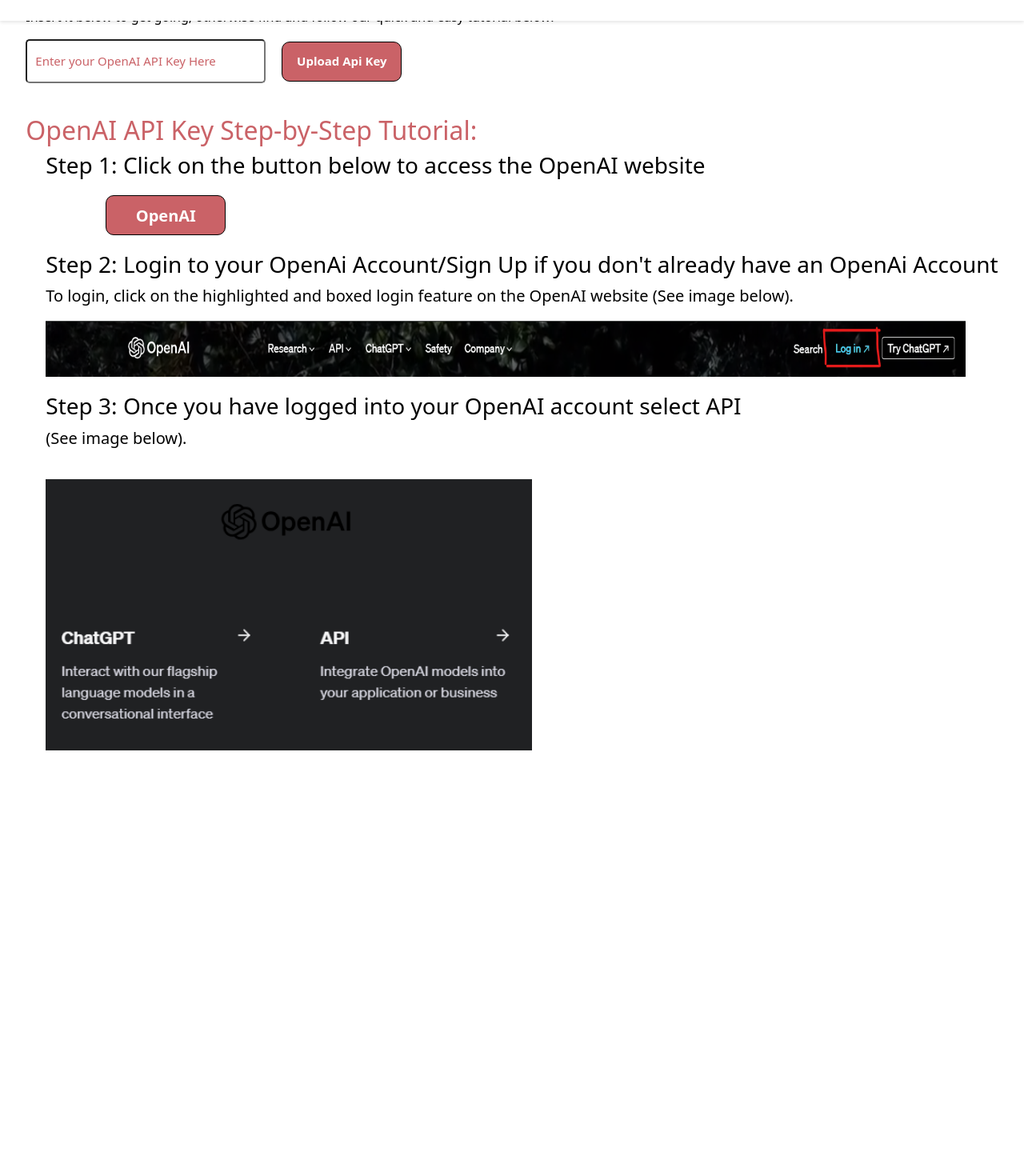
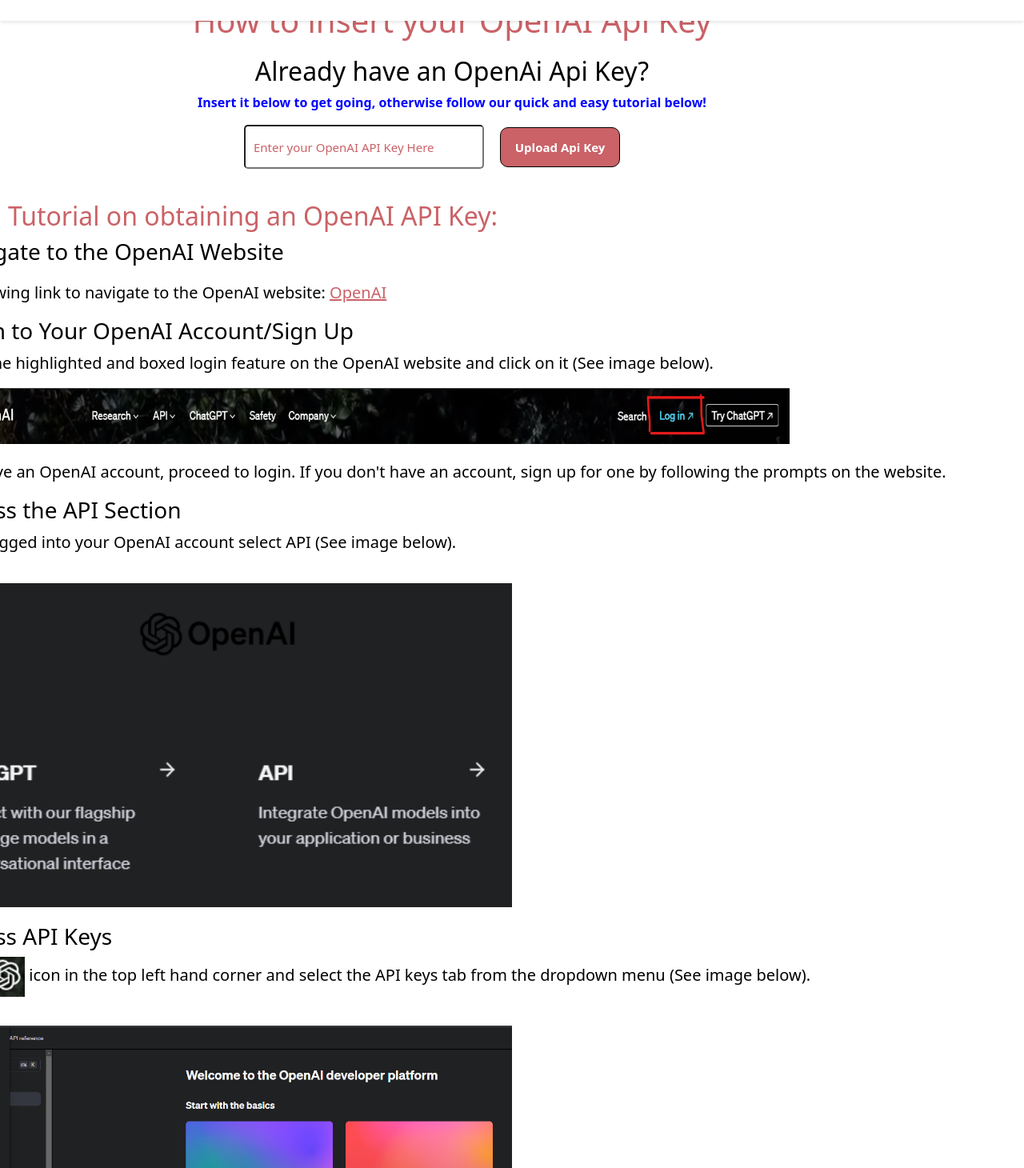
Before and after one commit to AntoniZap/IBM-Chatbot, a React (Create React App) app in the folder front-end/: page /insert-api-key in a window 1280 px wide. Shown: the part 70-1530 px from the top of the page at 80% size. Before the commit the page ends 1028 px from the top, so only its background shows below. Built offline with nearby package versions, Linux system fonts and the light colour scheme.

Commit message:
Finished OpenAI API key insert

```diff
--- a/front-end/src/App.css
+++ b/front-end/src/App.css
@@ -29,11 +29,6 @@
   min-height: initial; /* Override the previous 100vh */
   width: 100%; /* Ensure the header is full width */
   color: #333; /* Set a darker color for text for better contrast against white */
-}
-
-.insert-api-key-123 {
-  top: 0;
-  right: 0;
 }
 
 /* Style for the navigation links */
--- a/front-end/src/App.js
+++ b/front-end/src/App.js
@@ -40,7 +40,8 @@
                 } />
                 <Route path="/insert-document" element={<InsertDocument />} />
                 <Route path="/chat-with-me" element={<ChatWithMe />} />
-                <Route className = "insert-api-key-123" path="/insert-api-key" element={<InsertApiKey/>} />
+                <Route className = "insert-api-key-123" path="/insert-api-key" element={
+                <InsertApiKey/>} />
                 <Route path="/about-us" element={<AboutUs />} />
               </Routes>
             </main>
--- a/front-end/src/components/InsertApiKey.css
+++ b/front-end/src/components/InsertApiKey.css
@@ -1,3 +1,9 @@
+.openai-card {
+    margin-left: -150px;
+    margin-top: 1300px;
+    text-align: center;
+}
+
 .input-val{
     width: 300px;
     height:55px;
@@ -24,7 +30,8 @@
 }
 
 .API-button:hover {
-    background-color: rgb(204, 61, 173);
+    background-color:  rgb(0, 140, 255);
+    border-color: pink;
 }
 
 .header-api {
@@ -37,11 +44,13 @@
 }
 
 .phase1-OpenAi {
-    color: black;
+    color: blue;
+    font-weight: bold;
 }
 
 .tutorial-OpenAi {
     border-radius: 10px;
+    margin-left: -200px;
     margin-top: 30px;
 }
 
@@ -60,29 +69,19 @@
     margin-left: 25px;
 }
 
-
-.OpenAi-button {
-    color: white;
-    width: 150px;
-    height: 50px;
-    background-color:#CA6267;
-    font-size: 15px;
-    font-weight: bold;
-    padding: 10px;
-    margin-left: 100px;
-    margin-bottom: 20px;
-    border: 1px solid;
-    border-color: black;
-    border-radius: 10px;
-    font-size: 20px;
-
+.step-6 {
+    color: black;
+    margin-left: 25px;
+    margin-bottom: 50px;
 }
 
-.OpenAi-button:hover {
-    background-color: black;
-    border-color: pink;
+.OpenAi-href {
+    color:#CA6267;
 }
 
+.OpenAi-href:hover {
+    color:rgb(0, 68, 255);
+}
 
 .para-1 {
     color: black;
@@ -95,17 +94,19 @@
     width: 1150px;
     height: 70px;
     margin-bottom: 20px;
+
 }
 
 .api-select-image {
     margin-top: 20px;
-    margin-left: 25px;
+    margin-left: 100px;
     width: 50%;
     height: 40%;
     margin-bottom: 20px;
 
 }
-.hello{
-    top:0;
-    right:0;
+
+.openai-logo {
+    width: 50px;
+    height:50px;
 }
--- a/front-end/src/components/InsertApiKey.js
+++ b/front-end/src/components/InsertApiKey.js
@@ -3,6 +3,10 @@
 import {useState} from 'react';
 import login from './images/Login1.png'
 import apiSelect from './images/apiselect.png'
+import apiKeySelect from './images/APIKeyFinder.png'
+import openailogo from './images/openailogo.png'
+import createSecretApiKey from './images/createapikey.png'
+
 
 function InsertApiKey() {
     const [apiKey, setApiKey] = useState("Enter your OpenAI API Key Here")
@@ -13,33 +17,37 @@
         setApiKey(event.target.value)
     }
     return(
-        <div className = "openai-card">
-            <div className = "hello">
+        <div>
+            <div className = "openai-card">
                 <header>
-                 <h1 className="header-api">Insert your OpenAI Api Key Here</h1>
+                 <h1 className="header-api">How to insert your OpenAI Api Key</h1>
                  <h2 className="h2-api">Already have an OpenAi Api Key?</h2>
                 </header>
-                <p className= "phase1-OpenAi">Insert it below to get going, otherwise find and follow our quick and easy tutorial below!</p>
+                <p className= "phase1-OpenAi">Insert it below to get going, otherwise follow our quick and easy tutorial below!</p>
                 <input type="text" className = "input-val" onChange = {change} value = {apiKey}/>
                 <button className = "API-button" onClick = {click}>Upload Api Key</button>
             </div>
             <div className = "tutorial-OpenAi">
                 <header>
-                    <h2 className="stepBystep-tutorial">OpenAI API Key Step-by-Step Tutorial:</h2>
+                    <h2 className="stepBystep-tutorial">Step-by-Step Tutorial on obtaining an OpenAI API Key:</h2>
                 </header>
-                <h3 className = "step-1">Step 1: Click on the button below to access the OpenAI website</h3>
-                <a className='OpenAi-href' href = "https://openai.com/">
-                    <button className = "OpenAi-button">
-                        OpenAI
-                    </button>
-                </a>
-                <h3 className = "step-2">Step 2: Login to your OpenAi Account/Sign Up if you don&apos;t already have an OpenAi Account</h3>
-                <p className = "para-1">To login, click on the highlighted and boxed login feature on the OpenAI website (See image below).</p>
+                <h3 className = "step-1">Step 1: Navigate to the OpenAI Website</h3>
+                <p className = "para-1">Click on the following link to navigate to the OpenAI website: <a className='OpenAi-href' href = "https://openai.com/">OpenAI</a></p>
+                <h3 className = "step-2">Step 2: Login to Your OpenAI Account/Sign Up</h3>
+                <p className = "para-1">To login, locate the highlighted and boxed login feature on the OpenAI website and click on it (See image below).</p>
                 <img className = "login-image" src = {login} alt = 'loginButtonImage'></img>
-                <h3 className = "step-2">Step 3: Once you have logged into your OpenAI account select API</h3>
-                <p className = "para-1">(See image below).</p>
+                <p className = "para-1">If you already have an OpenAI account, proceed to login. If you don&apos;t have an account, sign up for one by following the prompts on the website.</p>
+                <h3 className = "step-2">Step 3: Access the API Section</h3>
+                <p className = "para-1">Once you have logged into your OpenAI account select API (See image below).</p>
                 <img className = "api-select-image" src = {apiSelect} alt = 'selectAPIImage'></img>
-
+                <h3 className = "step-2">Step 4: Access API Keys</h3>
+                <p className = "para-1">Hover over the <img className = "openai-logo" src = {openailogo} alt = 'openai-logo'></img> icon in the top left hand corner and select the API keys tab from the dropdown menu (See image below).</p>
+                <img className = "api-select-image" src = {apiKeySelect} alt = 'selectAPIKeyTab'></img>
+                <h3 className = "step-2">Step 5: Create a New Secret Key</h3>
+                <p className = "para-1">Within the API keys section, locate the &quot;create new secret key&quot; button. Click on this button to generate a new API key (See image below).</p>
+                <img className = "api-select-image" src = {createSecretApiKey} alt = 'createSecretApiKey'></img>
+                <h3 className = "step-2">Step 6: Copy Your API Key</h3>
+                <p className = "para-1">After generating the new API key, it will be displayed on the screen. Copy your newly created secret OpenAI API key and return to the top of this page to insert it into the upload box.</p>
 
             </div>
         </div>
```
Also changed, not shown: front-end/src/components/images/openailogo.png (added).
